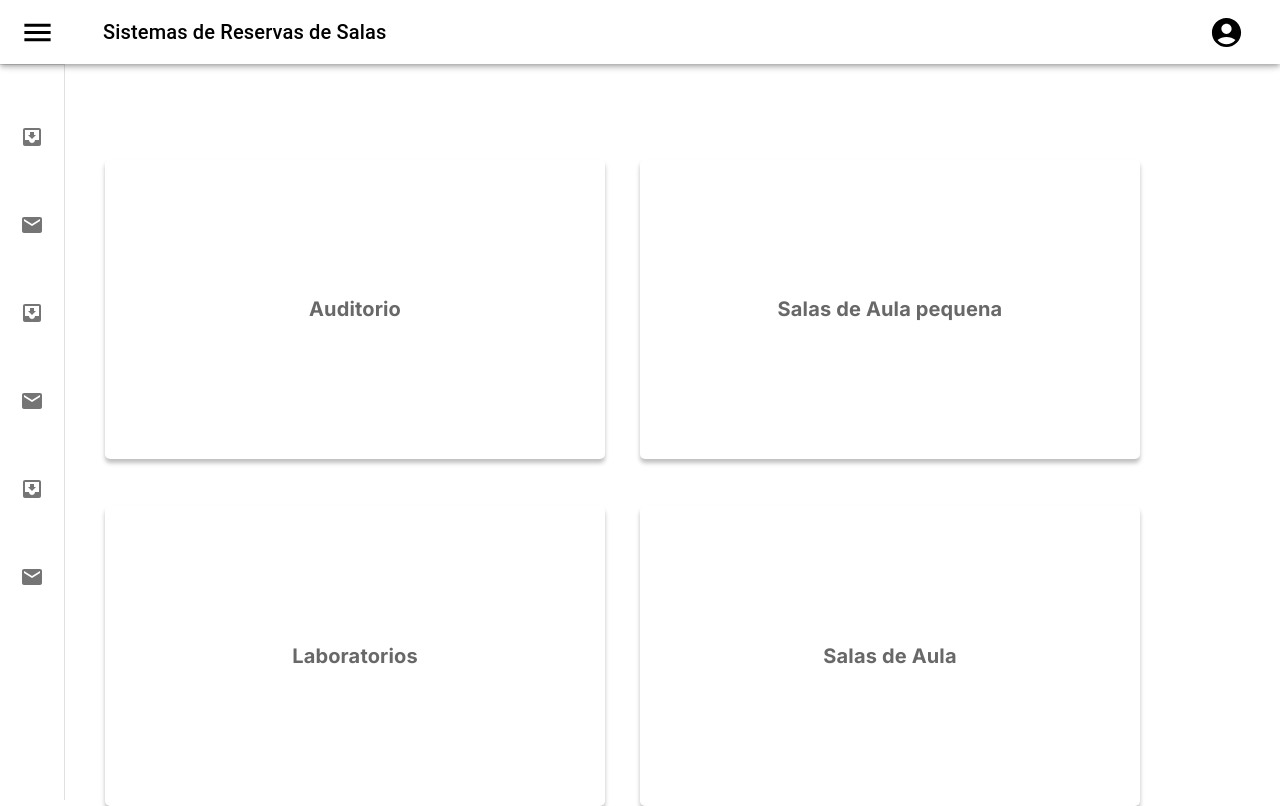
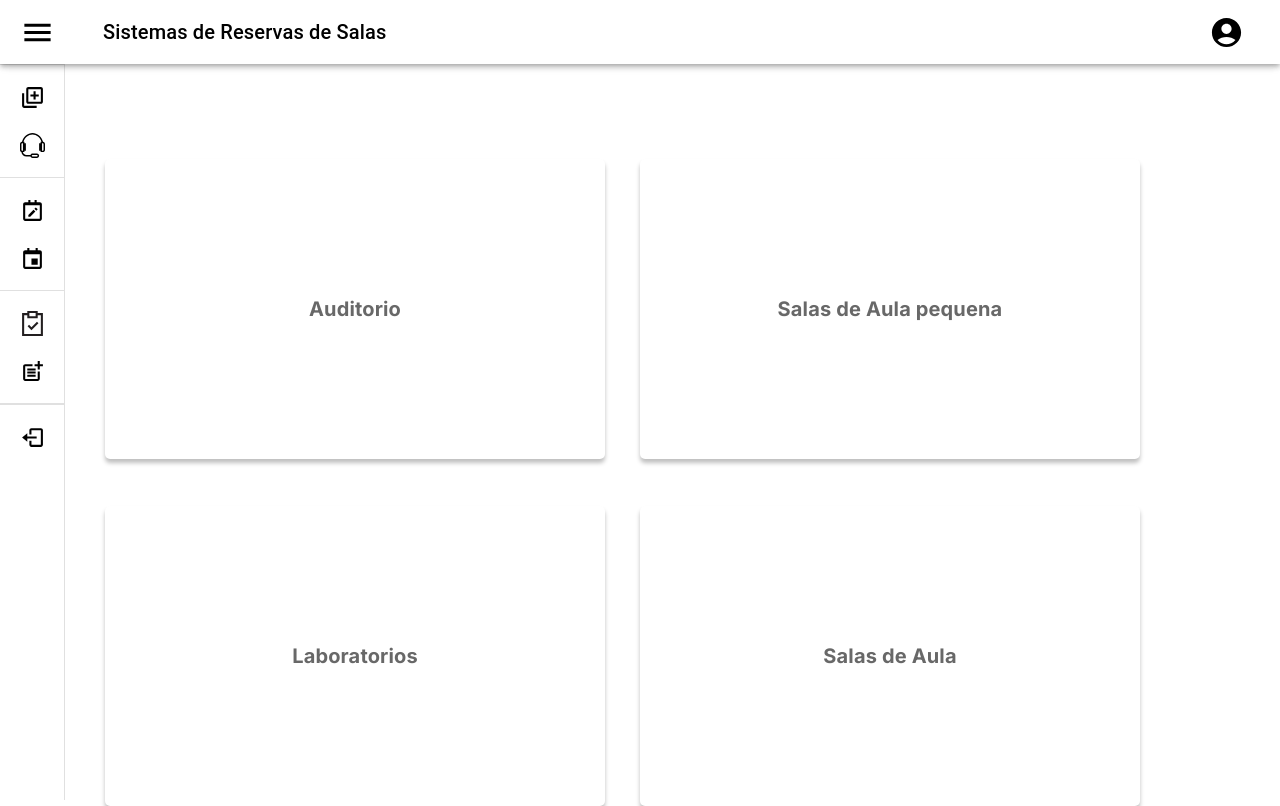
Before and after one commit to Grupo4-integrador/projeto-integrador, a React (Create React App) app: page /home in a window 1280 px wide. Built offline with nearby package versions, Linux system fonts and the light colour scheme.

Commit message:
finalizando tela home

```diff
--- a/src/Components/SideBar/index.js
+++ b/src/Components/SideBar/index.js
@@ -19,11 +19,14 @@ import ListItem from "@mui/material/ListItem";
 import ListItemButton from "@mui/material/ListItemButton";
 import ListItemIcon from "@mui/material/ListItemIcon";
 import ListItemText from "@mui/material/ListItemText";
-import InboxIcon from "@mui/icons-material/MoveToInbox";
-import MailIcon from "@mui/icons-material/Mail";
 import AccountCircle from "@mui/icons-material/AccountCircle";
 import MenuItem from "@mui/material/MenuItem";
 import Menu from "@mui/material/Menu";
+
+import {TfiHeadphoneAlt} from "react-icons/tfi";
+import {BiCalendarEvent, BiAddToQueue, BiCalendarEdit, BiLogOut} from "react-icons/bi";
+import {GrCompliance} from "react-icons/gr";
+import {MdPostAdd} from "react-icons/md";
 
 const drawerWidth = 240;
 
@@ -188,13 +191,9 @@ function SidebarHome() {
         <List>
           {[
             "Registar Sala",
-            "Suas Reservas",
-            "Suas Reservas",
             "Falar com secretaria",
-            "Lista de materiais",
-            "Solicitar equipamento",
           ].map((text, index) => (
-            <ListItem key={text} disablePadding sx={{ display: "block", marginTop:"40px" }}>
+            <ListItem key={text} disablePadding sx={{ display: "block"}}>
               <ListItemButton
                 sx={{
                   minHeight: 48,
@@ -209,15 +208,74 @@ function SidebarHome() {
                     justifyContent: "center",
                   }}
                 >
-                  {index % 2 === 0 ? <InboxIcon /> : <MailIcon />}
+                  {index % 2 === 0 ? <BiAddToQueue style={{color:'black', fontSize:'25px'}} /> : <TfiHeadphoneAlt  style={{color:'black', fontSize:'25px'}} /> }
                 </ListItemIcon>
                 <ListItemText primary={text} sx={{ opacity: open ? 1 : 0 }} />
               </ListItemButton>
             </ListItem>
           ))}
         </List>
+        <Divider />
 
-        <Divider style={{marginTop:'290px'}}/>
+        <List>
+          {[
+            "Editar suas Reservas",
+            "Suas Reservas",
+          ].map((text, index) => (
+            <ListItem key={text} disablePadding sx={{ display: "block"}}>
+              <ListItemButton
+                sx={{
+                  minHeight: 48,
+                  justifyContent: open ? "initial" : "center",
+                  px: 2.5,
+                }}
+              >
+                <ListItemIcon
+                  sx={{
+                    minWidth: 0,
+                    mr: open ? 3 : "auto",
+                    justifyContent: "center",
+                  }}
+                >
+                  {index % 2 === 0 ? <BiCalendarEdit style={{color:'black', fontSize:'25px'}} /> : <BiCalendarEvent  style={{color:'black', fontSize:'25px'}} />  }
+                </ListItemIcon>
+                <ListItemText primary={text} sx={{ opacity: open ? 1 : 0 }} />
+              </ListItemButton>
+            </ListItem>
+          ))}
+        </List>
+        <Divider />
+
+        <List>
+          {[
+            "Lista de materiais",
+            "Solicitar equipamento",
+          ].map((text, index) => (
+            <ListItem key={text} disablePadding sx={{ display: "block"}}>
+              <ListItemButton
+                sx={{
+                  minHeight: 48,
+                  justifyContent: open ? "initial" : "center",
+                  px: 2.5,
+                }}
+              >
+                <ListItemIcon
+                  sx={{
+                    minWidth: 0,
+                    mr: open ? 3 : "auto",
+                    justifyContent: "center",
+                  }}
+                >
+                  {index % 2 === 0 ? <GrCompliance style={{color:'black', fontSize:'25px'}} /> : <MdPostAdd  style={{color:'black', fontSize:'25px'}} />  }
+                </ListItemIcon>
+                <ListItemText primary={text} sx={{ opacity: open ? 1 : 0 }} />
+              </ListItemButton>
+            </ListItem>
+          ))}
+        </List>
+        <Divider />
+
+        <Divider/>
         <List>
           {["Sair do sistema"].map((text, index) => (
             <ListItem key={text} disablePadding sx={{ display: "block"}}>
@@ -236,7 +294,7 @@ function SidebarHome() {
                     justifyContent: "center",
                   }}
                 >
-                  {index % 2 === 0 ? <InboxIcon /> : <MailIcon />}
+                <BiLogOut  style={{color:'black', fontSize:'25px'}}/>
                 </ListItemIcon>
                 <ListItemText primary={text} sx={{ opacity: open ? 1 : 0 }} />
               </ListItemButton>
```
